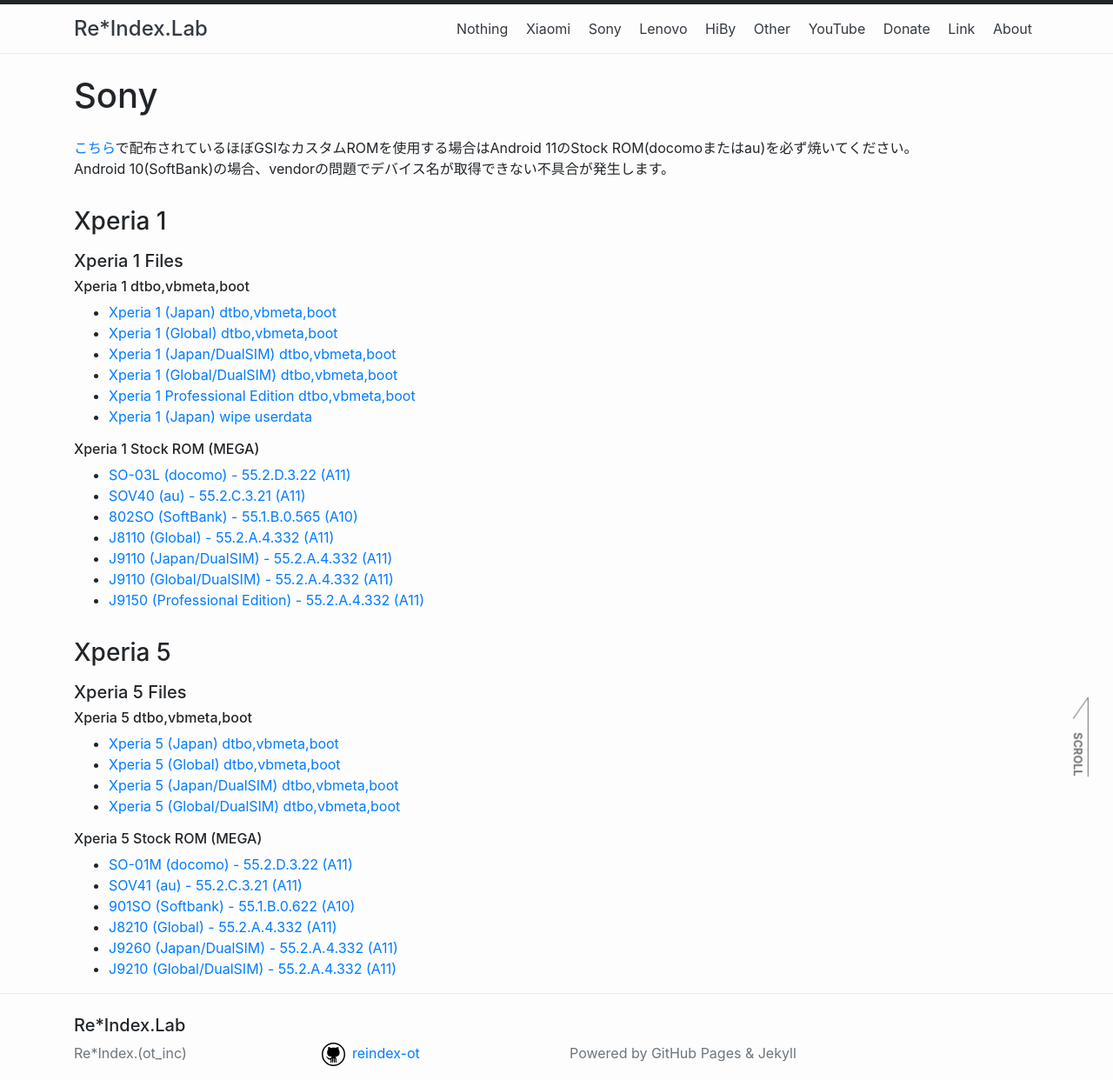
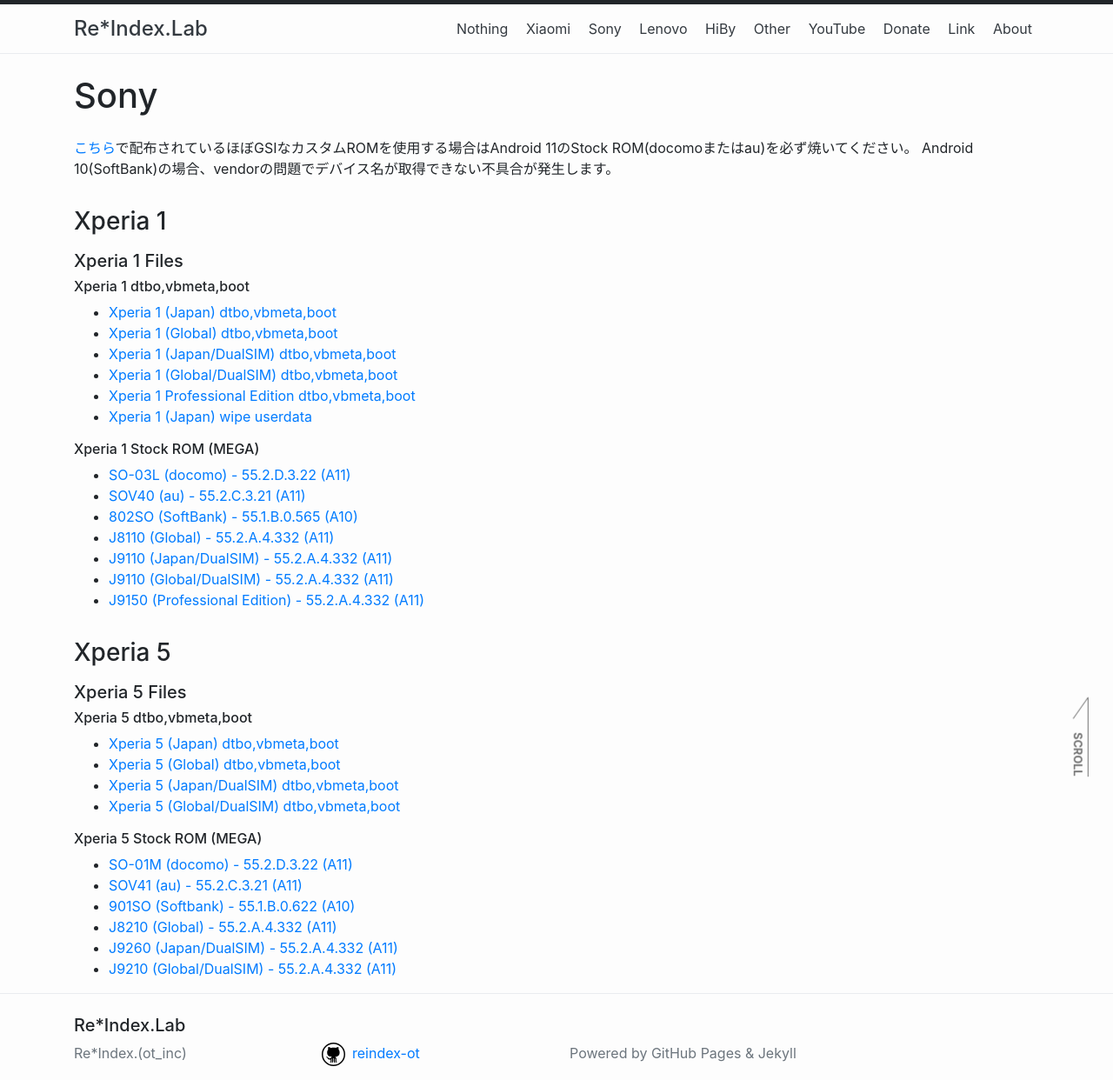
Before and after one commit to reindex-ot/reindex-ot.github.io, a Jekyll site: the page built from sony.md, in a window 1280 px wide. Shown: the whole page at 87% size. Built offline with Jekyll 4.4.1, drawn with Linux system fonts in a browser that asks for light colours.

```diff
--- a/sony.md
+++ b/sony.md
@@ -3,42 +3,42 @@ layout: page
 title: Sony
 permalink: /sony/
 ---
-[こちら](https://sony.legit.id/)で配布されているほぼGSIなカスタムROMを使用する場合はAndroid 11のStock ROM(docomoまたはau)を必ず焼いてください。<br>
+[こちら](https://sony.legit.id/)で配布されているほぼGSIなカスタムROMを使用する場合はAndroid 11のStock ROM(docomoまたはau)を必ず焼いてください。
 Android 10(SoftBank)の場合、vendorの問題でデバイス名が取得できない不具合が発生します。
 
 ### Xperia 1
 ##### Xperia 1 Files
 ###### Xperia 1 dtbo,vbmeta,boot
-- [Xperia 1 (Japan) dtbo,vbmeta,boot](https://github.com/reindex-ot/boot.img_repo/raw/main/sony/Xperia1_JP_dtbo,vbmeta,boot.7z)<br>
-- [Xperia 1 (Global) dtbo,vbmeta,boot](https://github.com/reindex-ot/boot.img_repo/raw/main/sony/Xperia1_J8110_dtbo,vbmeta,boot.7z)<br>
-- [Xperia 1 (Japan/DualSIM) dtbo,vbmeta,boot](https://github.com/reindex-ot/boot.img_repo/raw/main/sony/Xperia1_J9110_JP(DualSIM)_dtbo,vbmeta,boot.7z)<br>
-- [Xperia 1 (Global/DualSIM) dtbo,vbmeta,boot](https://github.com/reindex-ot/boot.img_repo/raw/main/sony/Xperia1_J9110(DualSIM)_dtbo,vbmeta,boot.7z)<br>
-- [Xperia 1 Professional Edition dtbo,vbmeta,boot](https://github.com/reindex-ot/boot.img_repo/raw/main/sony/Xperia1_J9510(ProfessionalEdition)_dtbo,vbmeta,boot.7z)<br>
-- [Xperia 1 (Japan) wipe userdata](https://github.com/reindex-ot/boot.img_repo/raw/main/sony/Xperia1_JP_wipe_userdata.7z)<br>
+- [Xperia 1 (Japan) dtbo,vbmeta,boot](https://github.com/reindex-ot/boot.img_repo/raw/main/sony/Xperia1_JP_dtbo,vbmeta,boot.7z)
+- [Xperia 1 (Global) dtbo,vbmeta,boot](https://github.com/reindex-ot/boot.img_repo/raw/main/sony/Xperia1_J8110_dtbo,vbmeta,boot.7z)
+- [Xperia 1 (Japan/DualSIM) dtbo,vbmeta,boot](https://github.com/reindex-ot/boot.img_repo/raw/main/sony/Xperia1_J9110_JP(DualSIM)_dtbo,vbmeta,boot.7z)
+- [Xperia 1 (Global/DualSIM) dtbo,vbmeta,boot](https://github.com/reindex-ot/boot.img_repo/raw/main/sony/Xperia1_J9110(DualSIM)_dtbo,vbmeta,boot.7z)
+- [Xperia 1 Professional Edition dtbo,vbmeta,boot](https://github.com/reindex-ot/boot.img_repo/raw/main/sony/Xperia1_J9510(ProfessionalEdition)_dtbo,vbmeta,boot.7z)
+- [Xperia 1 (Japan) wipe userdata](https://github.com/reindex-ot/boot.img_repo/raw/main/sony/Xperia1_JP_wipe_userdata.7z)
 
 
 ###### Xperia 1 Stock ROM (MEGA)
-- [SO-03L (docomo) - 55.2.D.3.22 (A11)](https://mega.nz/file/2ooAmYLI#ez4QfW3s4nipRKOT0vrby3NtFeCG0C4cCeQrziDOUW8)<br>
-- [SOV40 (au) - 55.2.C.3.21 (A11)](https://mega.nz/file/XwpHTSQZ#7ASh31HfdgbynMSiR3VuGMha20XT3Aetgk0sXghJp6w)<br>
-- [802SO (SoftBank) - 55.1.B.0.565 (A10)](https://mega.nz/file/j1wWGDSa#QCUxiMskO8txDOaAPSJfNYGR61Kcf8-VKCt4MZPofAk)<br>
-- [J8110 (Global) - 55.2.A.4.332 (A11)](https://mega.nz/file/j0YCBCRR#A8P_14aK5buec0dQAceGCWCFdHoTNo75DJgaTiSHU70)<br>
-- [J9110 (Japan/DualSIM) - 55.2.A.4.332 (A11)](https://mega.nz/file/75gW0JqI#YE-l536SrDzMtNxGp6nXnzsj6X5UUnDN-WoFuG3zWvA)<br>
-- [J9110 (Global/DualSIM) - 55.2.A.4.332 (A11)](https://mega.nz/file/74RkkA6S#MMeXVw8sTMy0Ty1uxHnzWWcs39VNQTzdCTXnUgICZGg)<br>
-- [J9150 (Professional Edition) - 55.2.A.4.332 (A11)](https://mega.nz/file/uwQThTyL#ocWxUV70uXzGpGYNrWTp5OBMbPy_Mtg5mJLBFWVYs7Y)<br>
+- [SO-03L (docomo) - 55.2.D.3.22 (A11)](https://mega.nz/file/2ooAmYLI#ez4QfW3s4nipRKOT0vrby3NtFeCG0C4cCeQrziDOUW8)
+- [SOV40 (au) - 55.2.C.3.21 (A11)](https://mega.nz/file/XwpHTSQZ#7ASh31HfdgbynMSiR3VuGMha20XT3Aetgk0sXghJp6w)
+- [802SO (SoftBank) - 55.1.B.0.565 (A10)](https://mega.nz/file/j1wWGDSa#QCUxiMskO8txDOaAPSJfNYGR61Kcf8-VKCt4MZPofAk)
+- [J8110 (Global) - 55.2.A.4.332 (A11)](https://mega.nz/file/j0YCBCRR#A8P_14aK5buec0dQAceGCWCFdHoTNo75DJgaTiSHU70)
+- [J9110 (Japan/DualSIM) - 55.2.A.4.332 (A11)](https://mega.nz/file/75gW0JqI#YE-l536SrDzMtNxGp6nXnzsj6X5UUnDN-WoFuG3zWvA)
+- [J9110 (Global/DualSIM) - 55.2.A.4.332 (A11)](https://mega.nz/file/74RkkA6S#MMeXVw8sTMy0Ty1uxHnzWWcs39VNQTzdCTXnUgICZGg)
+- [J9150 (Professional Edition) - 55.2.A.4.332 (A11)](https://mega.nz/file/uwQThTyL#ocWxUV70uXzGpGYNrWTp5OBMbPy_Mtg5mJLBFWVYs7Y)
 
 ### Xperia 5
 ##### Xperia 5 Files
 ###### Xperia 5 dtbo,vbmeta,boot
-- [Xperia 5 (Japan) dtbo,vbmeta,boot](https://github.com/reindex-ot/boot.img_repo/raw/main/sony/Xperia5_JP_dtbo,vbmeta,boot.7z)<br>
-- [Xperia 5 (Global) dtbo,vbmeta,boot](https://github.com/reindex-ot/boot.img_repo/raw/main/sony/Xperia5_J8210_dtbo,vbmeta,boot.7z)<br>
-- [Xperia 5 (Japan/DualSIM) dtbo,vbmeta,boot](https://github.com/reindex-ot/boot.img_repo/raw/main/sony/Xperia5_J9260(DualSIM)_dtbo,vbmeta,boot.7z)<br>
-- [Xperia 5 (Global/DualSIM) dtbo,vbmeta,boot](https://github.com/reindex-ot/boot.img_repo/raw/main/sony/Xperia5_J9210(DualSIM)_dtbo,vbmeta,boot.7z)<br>
+- [Xperia 5 (Japan) dtbo,vbmeta,boot](https://github.com/reindex-ot/boot.img_repo/raw/main/sony/Xperia5_JP_dtbo,vbmeta,boot.7z)
+- [Xperia 5 (Global) dtbo,vbmeta,boot](https://github.com/reindex-ot/boot.img_repo/raw/main/sony/Xperia5_J8210_dtbo,vbmeta,boot.7z)
+- [Xperia 5 (Japan/DualSIM) dtbo,vbmeta,boot](https://github.com/reindex-ot/boot.img_repo/raw/main/sony/Xperia5_J9260(DualSIM)_dtbo,vbmeta,boot.7z)
+- [Xperia 5 (Global/DualSIM) dtbo,vbmeta,boot](https://github.com/reindex-ot/boot.img_repo/raw/main/sony/Xperia5_J9210(DualSIM)_dtbo,vbmeta,boot.7z)
 
 
 ###### Xperia 5 Stock ROM (MEGA)
-- [SO-01M (docomo) - 55.2.D.3.22 (A11)](https://mega.nz/file/6txQFITA#nzf0W6t9umRlRBbJwYYHkYIL9plnP87Gbp1-EZPNZBs)<br>
-- [SOV41 (au) - 55.2.C.3.21 (A11)](https://mega.nz/file/O95FWKxR#x3vvkfj1uxlPhF76xwiSjhworYOg8dOmt8JeKIk8GBU)<br>
-- [901SO (Softbank) - 55.1.B.0.622 (A10)](https://mega.nz/file/H4BCyJSY#m8Ys0IekbFOjsaqC2j50LvgdrKyPlaAmC2KGwzGoTBk)<br>
-- [J8210 (Global) - 55.2.A.4.332 (A11)](https://mega.nz/file/rh4VDLZa#K7ItHp1KpWWTpBqjQh5BMB_iseK6O0STin5cVMNOctc)<br>
-- [J9260 (Japan/DualSIM) - 55.2.A.4.332 (A11)](https://mega.nz/file/q8YhkCTC#juZWd6fqSDl3bibpN37uQioywpJQtCJE9I7eNSokHZ8)<br>
-- [J9210 (Global/DualSIM) - 55.2.A.4.332 (A11)](https://mega.nz/file/PtgCVJKZ#3ueuP49YKmcj39aUGtLvQr_C-o9L8L-0tWJzIFWq-ns)<br>
+- [SO-01M (docomo) - 55.2.D.3.22 (A11)](https://mega.nz/file/6txQFITA#nzf0W6t9umRlRBbJwYYHkYIL9plnP87Gbp1-EZPNZBs)
+- [SOV41 (au) - 55.2.C.3.21 (A11)](https://mega.nz/file/O95FWKxR#x3vvkfj1uxlPhF76xwiSjhworYOg8dOmt8JeKIk8GBU)
+- [901SO (Softbank) - 55.1.B.0.622 (A10)](https://mega.nz/file/H4BCyJSY#m8Ys0IekbFOjsaqC2j50LvgdrKyPlaAmC2KGwzGoTBk)
+- [J8210 (Global) - 55.2.A.4.332 (A11)](https://mega.nz/file/rh4VDLZa#K7ItHp1KpWWTpBqjQh5BMB_iseK6O0STin5cVMNOctc)
+- [J9260 (Japan/DualSIM) - 55.2.A.4.332 (A11)](https://mega.nz/file/q8YhkCTC#juZWd6fqSDl3bibpN37uQioywpJQtCJE9I7eNSokHZ8)
+- [J9210 (Global/DualSIM) - 55.2.A.4.332 (A11)](https://mega.nz/file/PtgCVJKZ#3ueuP49YKmcj39aUGtLvQr_C-o9L8L-0tWJzIFWq-ns)
```
